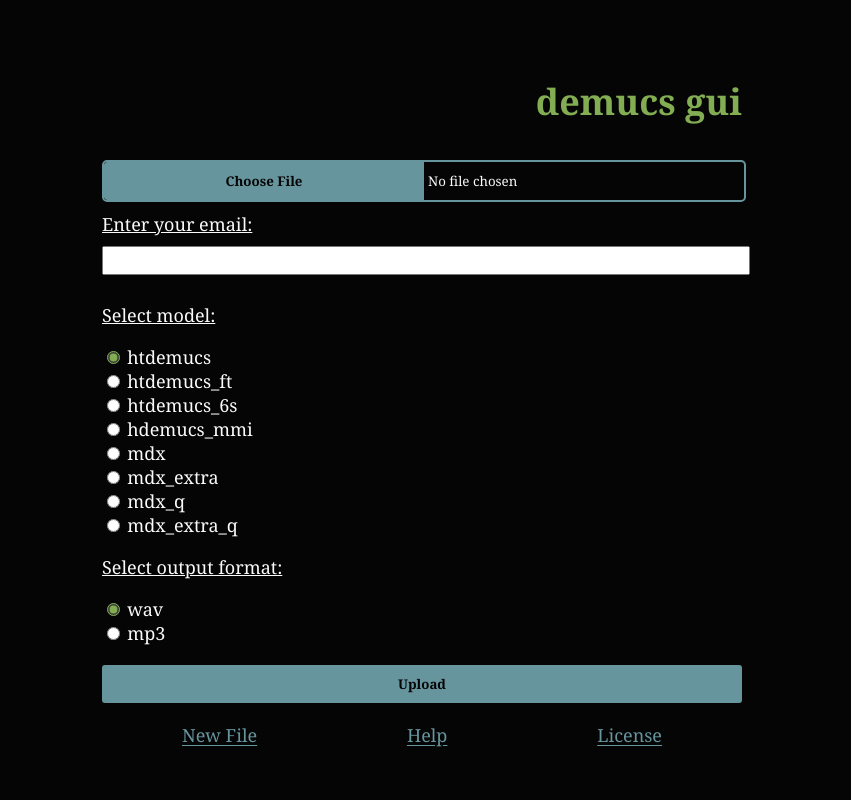
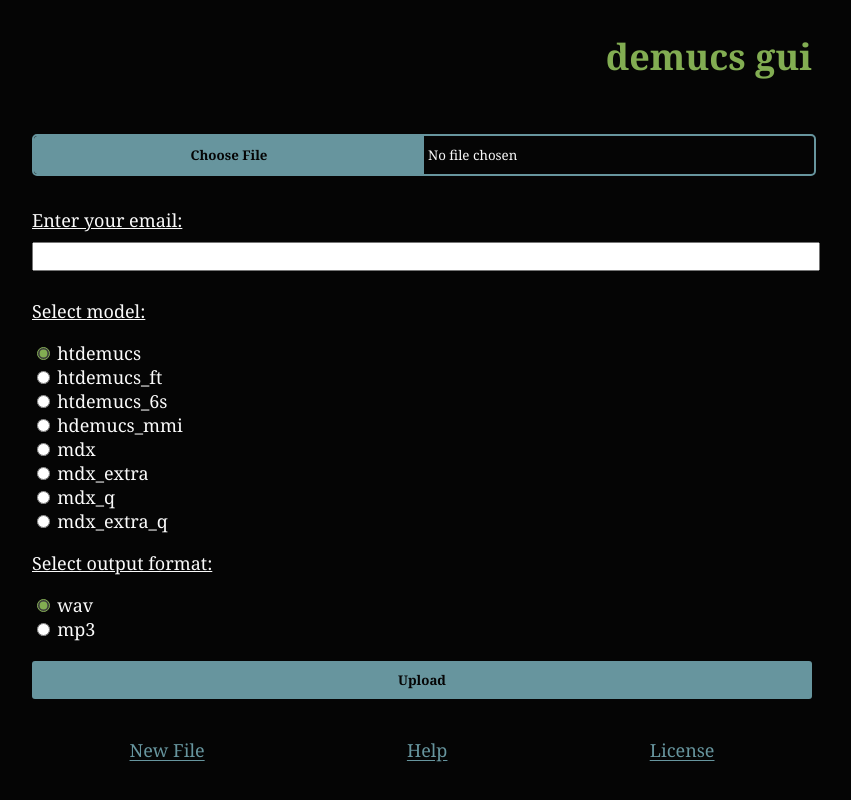
Before and after one commit to tissakhosla/demucs-gui, a Flask app: page /upload in a window 1280 px wide. Shown: the whole page, without its empty margins (218-1069 px from the left). Run offline with Flask 2, Linux system fonts and the light colour scheme; parts of the project's set-up code (start-up, migrations or seed data) failed here and were passed over.

Commit message:
styled and added js for default radio button

```diff
--- a/main.py
+++ b/main.py
@@ -180,7 +180,7 @@ def upload_file():
                 dm=demucsmodel,
                 of=outputformat))
 
-    return render_template('upload.html', models=enumerate(MODELS))
+    return render_template('upload.html', models=MODELS)
 
 @app.route('/success')
 def success():
--- a/static/script.js
+++ b/static/script.js
@@ -1 +1,4 @@
-console.log("j")
+console.log("thanks for using the demucs-gui")
+console.log("now go shed!")
+document.getElementsByClassName("models")[0].children[0].checked = true
+document.getElementsByClassName("outputs")[0].children[0].checked = true
--- a/static/style.css
+++ b/static/style.css
@@ -9,20 +9,24 @@ html {
     height: 100vh;
     display: flex;
     justify-content: center;
-    align-items: center;
     font-family: Georgia, Times, 'Times New Roman', serif;
     background: var(--black)
 }
 
 body {
-    min-width: 50%;
-    max-width: 70%;
+    display: flex;
+    flex-direction: column;
+    justify-content: space-between;
+    align-items: center;
+    max-width: 80%;
+    width: 780px;
 }
 
 h1 {
     color: var(--green);
     font-size: 36px;
     text-align: right;
+    width: 100%;
 }
 
 label,
@@ -36,6 +40,17 @@ li {
 a {
     text-underline-offset: 3px;
     color: var(--blue);
+}
+
+header {
+    width: 100%;
+}
+
+form {
+    width: 100%;
+    display: flex;
+    flex-direction: column;
+    justify-content: space-evenly;
 }
 
 code {
@@ -107,11 +122,16 @@ input[type='radio'] {
     justify-content: center;
 }
 
+.license,
+.help {
+    margin: 30px 0;
+}
+
 footer {
     display: flex;
     justify-content: space-between;
     width: 75%;
-    margin: 0 auto;
+    margin-bottom: 30px;
 }
 
 a:hover {
--- a/templates/base.html
+++ b/templates/base.html
@@ -11,13 +11,14 @@
 <header>
     <h1>demucs gui</h1>
 </header>
+
 <body>
     {% block body %}{% endblock %}
 </body>
 <footer>
     <a href="{{ url_for('upload_file') }}">New File</a>
-    <a target="_blank" href="{{ url_for('_help') }}">Help</a>
-    <a target="_blank" href="{{ url_for('_license') }}">License</a>
+    <a href="{{ url_for('_help') }}">Help</a>
+    <a href="{{ url_for('_license') }}">License</a>
 </footer>
 
 </html>
--- a/templates/form.html
+++ b/templates/form.html
@@ -6,21 +6,18 @@
 
     <p style="text-decoration: underline;">Select model:</p>
     <div class="models">
-        {% for n, model in models: %}
-        {% if not n %}
-        <input type="radio" id="{{model}}" name="model" value="{{model}}" checked>
-        <label for="{{model}}">{{model}}</label><br>
-        {% else %}
+        {% for model in models: %}
         <input type="radio" id="{{model}}" name="model" value="{{model}}">
         <label for="{{model}}">{{model}}</label><br>
-        {% endif %}
         {% endfor %}
     </div>
     <p style="text-decoration: underline;">Select output format:</p>
-    <input type="radio" id="wav" name="output" value="wav" checked>
-    <label for="wav">wav</label><br>
-    <input type="radio" id="mp3" name="output" value="mp3">
-    <label for="mp3">mp3</label><br>
+    <div class="outputs">
+        <input type="radio" id="wav" name="output" value="wav">
+        <label for="wav">wav</label><br>
+        <input type="radio" id="mp3" name="output" value="mp3">
+        <label for="mp3">mp3</label><br>
+    </div>
     <div class="upload-button">
         <input type=submit value=Upload>
     </div>
--- a/templates/license.html
+++ b/templates/license.html
@@ -2,6 +2,7 @@
 {% block title %}License{% endblock %}
 
 {% block body %}
+<div class="license">
     <p>demucs-gui is developed by Tissa Khosla</p>
     <p>demucs license is below</p>
     <p>MIT License</p>
@@ -25,4 +26,5 @@
         LIABILITY, WHETHER IN AN ACTION OF CONTRACT, TORT OR OTHERWISE, ARISING FROM,
         OUT OF OR IN CONNECTION WITH THE SOFTWARE OR THE USE OR OTHER DEALINGS IN THE
         SOFTWARE.</p>
+</div>
 {% endblock %}
```
Also changed, not shown: templates/help.html (+10 -4 lines).
